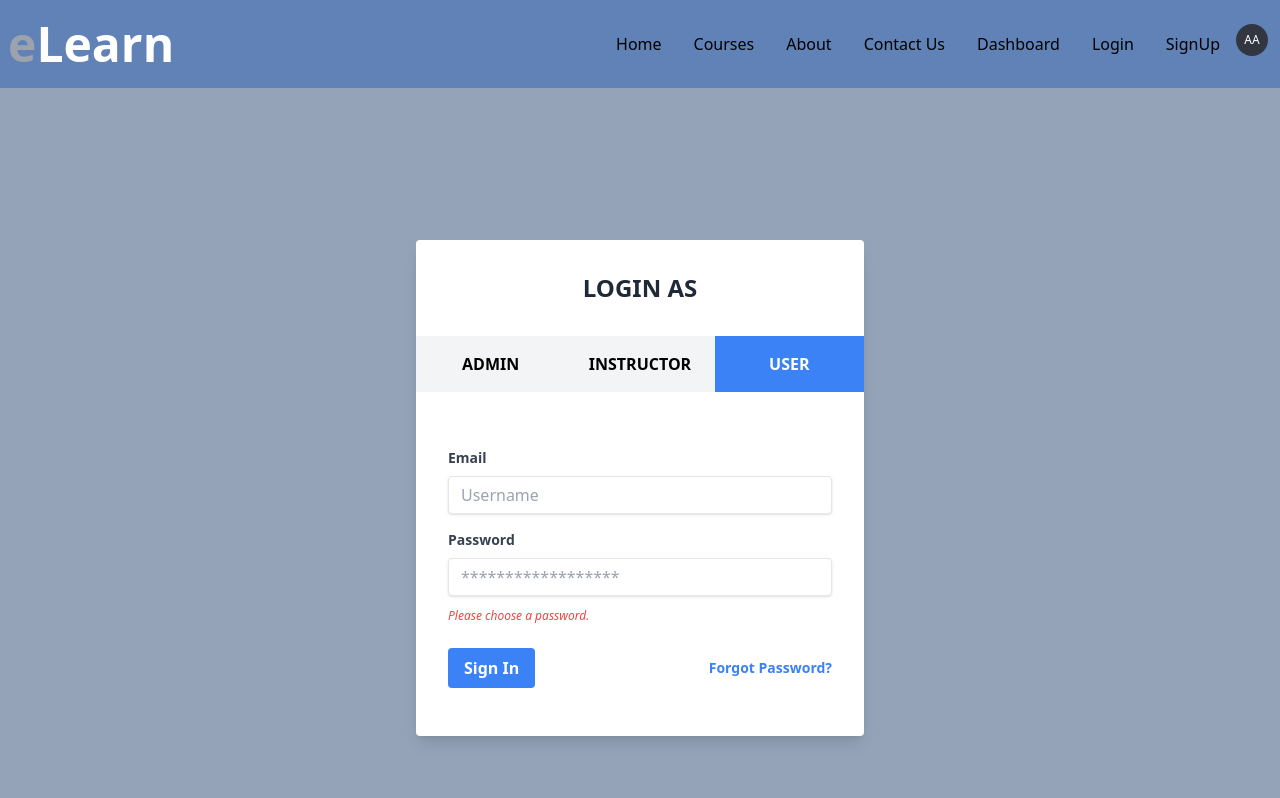
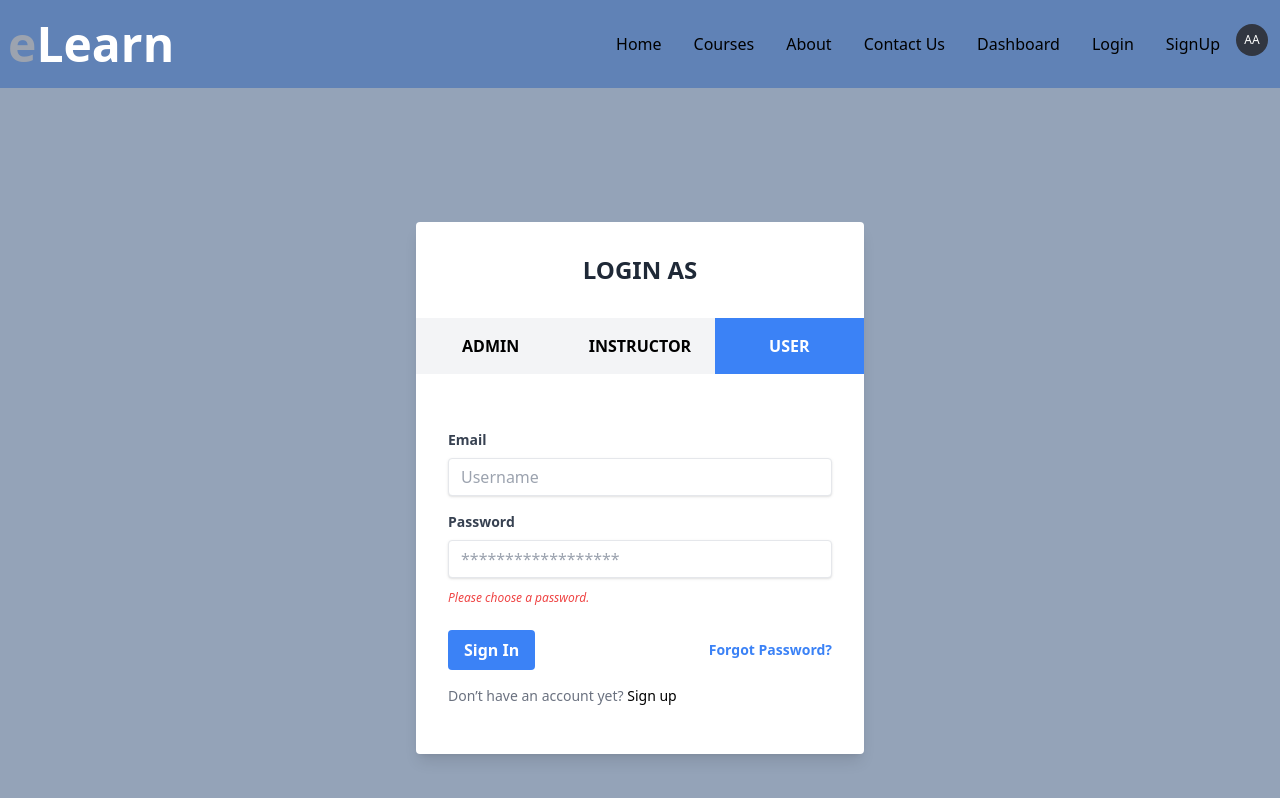
Before and after one commit to Nahid-Hasan-Sourav/elearn-client-side, a React (Vite) app: page /login in a window 1280 px wide. Shown: the top 798 px of the page. Built offline with nearby package versions, Linux system fonts and the light colour scheme.

Commit message:
added signUp button in login components

```diff
--- a/src/pages/Login/AdminLogin/AdminLogin.jsx
+++ b/src/pages/Login/AdminLogin/AdminLogin.jsx
@@ -1,4 +1,4 @@
-
+import { Link } from "react-router-dom";
 
 const AdminLogin = () => {
     return (
@@ -44,6 +44,17 @@ const AdminLogin = () => {
               Forgot Password?
             </a>
           </div>
+          <div className="mt-4">
+          <p className="text-sm font-light text-gray-500 dark:text-gray-400">
+            Don’t have an account yet?{" "}
+            <Link to="signUp" className="text-black font-medium text-primary-600 hover:underline dark:text-primary-500">
+
+              Sign up
+
+            </Link>
+
+          </p>
+        </div>
         </form>
         </>
     );
--- a/src/pages/Login/InstructorLogin/InstructorLogin.jsx
+++ b/src/pages/Login/InstructorLogin/InstructorLogin.jsx
@@ -1,3 +1,4 @@
+import { Link } from "react-router-dom";
 
 
 const InstructorLogin = () => {
@@ -44,6 +45,17 @@ const InstructorLogin = () => {
               Forgot Password?
             </a>
           </div>
+          <div className="mt-4">
+          <p className="text-sm font-light text-gray-500 dark:text-gray-400">
+            Don’t have an account yet?{" "}
+            <Link to="signUp" className="text-black font-medium text-primary-600 hover:underline dark:text-primary-500">
+
+              Sign up
+
+            </Link>
+
+          </p>
+        </div>
         </form>
         </>
     );
--- a/src/pages/Login/UserLogin/UserLogin.jsx
+++ b/src/pages/Login/UserLogin/UserLogin.jsx
@@ -1,9 +1,8 @@
-
+import { Link } from "react-router-dom";
 const UserLogin = () => {
   return (
     <>
       <form className="px-8 pt-6 pb-8 mb-4">
-
         <div className="mb-4">
           <label className="block mb-2 text-sm font-bold text-gray-700">
             Email
@@ -43,6 +42,17 @@ const UserLogin = () => {
             Forgot Password?
           </a>
         </div>
+        <div className="mt-4">
+          <p className="text-sm font-light text-gray-500 dark:text-gray-400">
+            Don’t have an account yet?{" "}
+            <Link to="signUp" className="text-black font-medium text-primary-600 hover:underline dark:text-primary-500">
+
+              Sign up
+
+            </Link>
+
+          </p>
+        </div>
       </form>
     </>
   );
```
Lines whose indentation alone changed are shown as unchanged.
